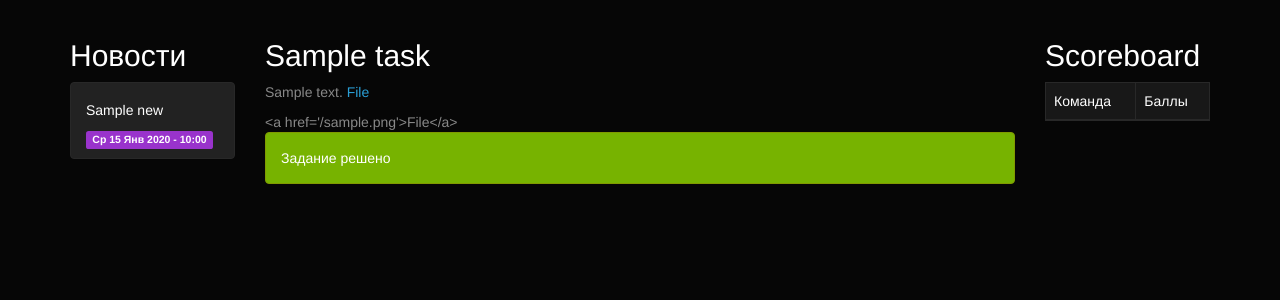
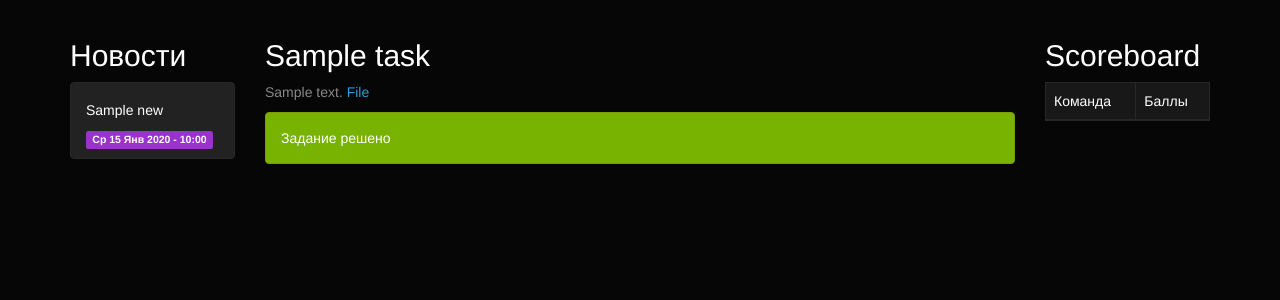
Before and after one commit to volalex/schoolctf, a Django app: page /tasks/1/ in a window 1280 px wide. Shown: the part 51-351 px from the top of the page. Run offline with Django 3.2, Linux system fonts and the light colour scheme; a user stored in the database is signed in; tables that the repository leaves empty hold one stand-in row (values such as "Sample post"); some web fonts are replaced.

Commit message:
files fix2

```diff
--- a/templates/tasks_detail.html
+++ b/templates/tasks_detail.html
@@ -8,7 +8,6 @@
         {{ task.gen_file_link }}
     {% endautoescape %}
     </p>
-    {{ task.gen_file_link }}
     {%  if is_solved %}
         <div class="alert alert-success">
             Задание решено
```
